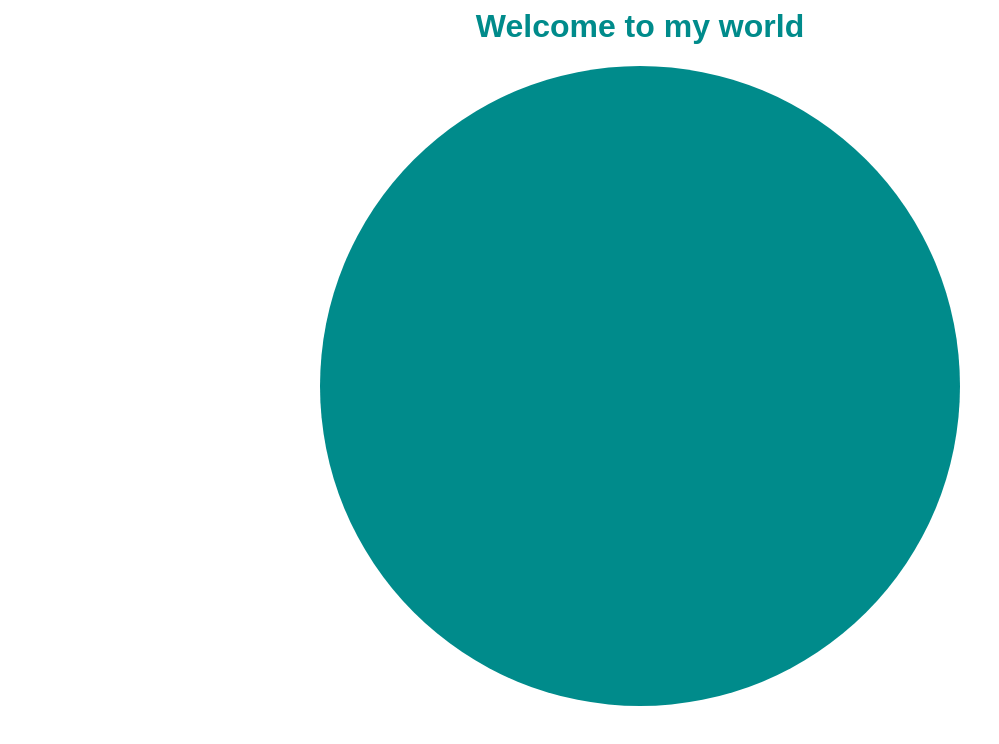
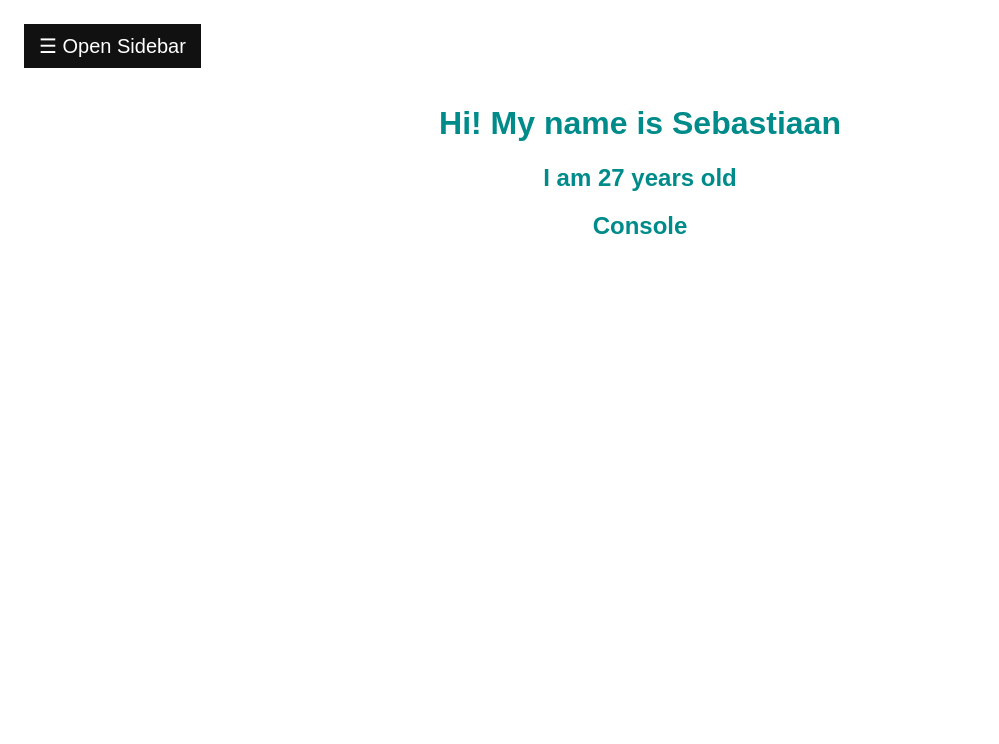
Before and after one commit to Taylorki/freecodecamp, a website: page index.html in a window 1280 px wide. Shown: the whole page, without its empty margins (0-999 px from the left). Drawn offline with Linux system fonts and the light colour scheme; a web font is replaced by a local one.

Commit message:
main page changes

```diff
--- a/gulpfile.js
+++ b/gulpfile.js
@@ -12,4 +12,5 @@ gulp.task("serve", function () {
 
   gulp.watch("*.html").on("change", reload);
   gulp.watch("*.css").on("change", reload);
+  gulp.watch("*.js").on("change", reload);
 });
--- a/index.css
+++ b/index.css
@@ -3,20 +3,62 @@ body {
   color: darkcyan;
 }
 
-h1 {
-  text-align: center;
+#iam {
+  visibility: hidden;
 }
 
-.container {
-  display: flex;
-  justify-content: center;
-  align-items: center;
+.intro {
+  text-align:center;
 }
 
-.circle {
-  background-color: darkcyan;
-  width: 40rem;
-  height: 40rem;
-  border-radius: 50%;
+.sidebar {
+  height: 100%;
+  width: 0;
+  position: fixed;
+  z-index: 1;
+  top: 0;
+  left: 0;
+  background-color: #111;
+  overflow-x: hidden;
+  transition: 0.5s;
+  padding-top: 60px;
+}
+
+.sidebar a {
+  padding: 8px 8px 8px 32px;
+  text-decoration: none;
+  font-size: 25px;
+  color: #818181;
+  display: block;
+  transition: 0.3s;
+}
+
+.sidebar a:hover {
+  color: #f1f1f1;
+}
+
+.sidebar .closebtn {
+  position: absolute;
+  top: 0;
+  right: 25px;
+  font-size: 36px;
+  margin-left: 50px;
+}
+
+.openbtn {
+  font-size: 20px;
+  cursor: pointer;
+  background-color: #111;
   color: white;
+  padding: 10px 15px;
+  border: none;
 }
+
+.openbtn:hover {
+  background-color: #444;
+}
+
+#main {
+  transition: margin-left .5s;
+  padding: 16px;
+}
--- a/index.html
+++ b/index.html
@@ -1,19 +1,34 @@
 <html>
   <head>
+    <script src="index.js"></script>
     <link rel="stylesheet" type="text/css" href="index.css" />
     <link
       href="https://fonts.googleapis.com/css2?family=Muli:wght@300"
       rel="stylesheet"
     />
   </head>
+  <body>
+    <!-- sidebar console -->
 
-  <body>
-    <h1>Welcome to my world</h1>
+    <div id="mySidebar" class="sidebar">
+      <a href="javascript:void(0)" class="closebtn" onclick="closeNav()">×</a>
+    </div>
 
-    <div class="container">
-      <div class="circle container">
+    <div id="main">
+      <button class="openbtn" onclick="openNav()">☰ Open Sidebar</button>
+    </div>
 
-      </div>
-    </div>
+    <!-- end sidebar console -->
+
+    <div class="intro">
+
+    <h1>Hi! My name is Sebastiaan</h1>
+    <h2>
+      <span onmouseover="showIam()" onmouseout="hideIam()">I am </span>
+      <span class="age">27</span> years old
+    </h2>
+    <h2>Console</h2>
+    <span id="iam">alive ? "I am" : "I was"</span>
+  </div>
   </body>
 </html>
--- /dev/null
+++ b/index.js
@@ -0,0 +1,19 @@
+function showIam() {
+  console.log("hello");
+  document.getElementById("iam").style.visibility = "visible";
+}
+
+function hideIam() {
+  console.log("go away");
+  document.getElementById("iam").style.visibility = "hidden";
+}
+
+function openNav() {
+  document.getElementById("mySidebar").style.width = "250px";
+  document.getElementById("main").style.marginLeft = "250px";
+}
+
+function closeNav() {
+  document.getElementById("mySidebar").style.width = "0";
+  document.getElementById("main").style.marginLeft = "0";
+}
```
Also changed, not shown: 1 other file.
